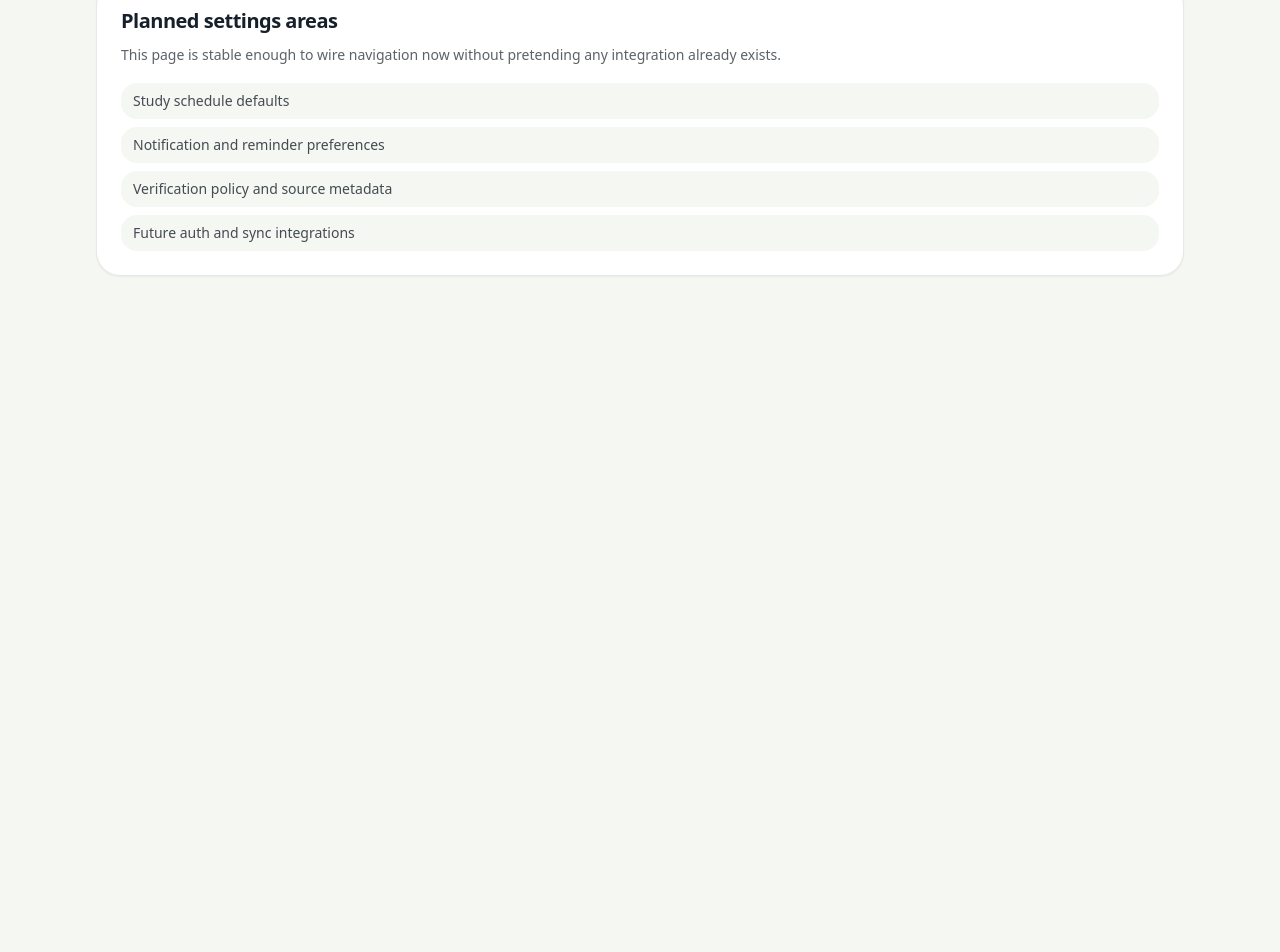
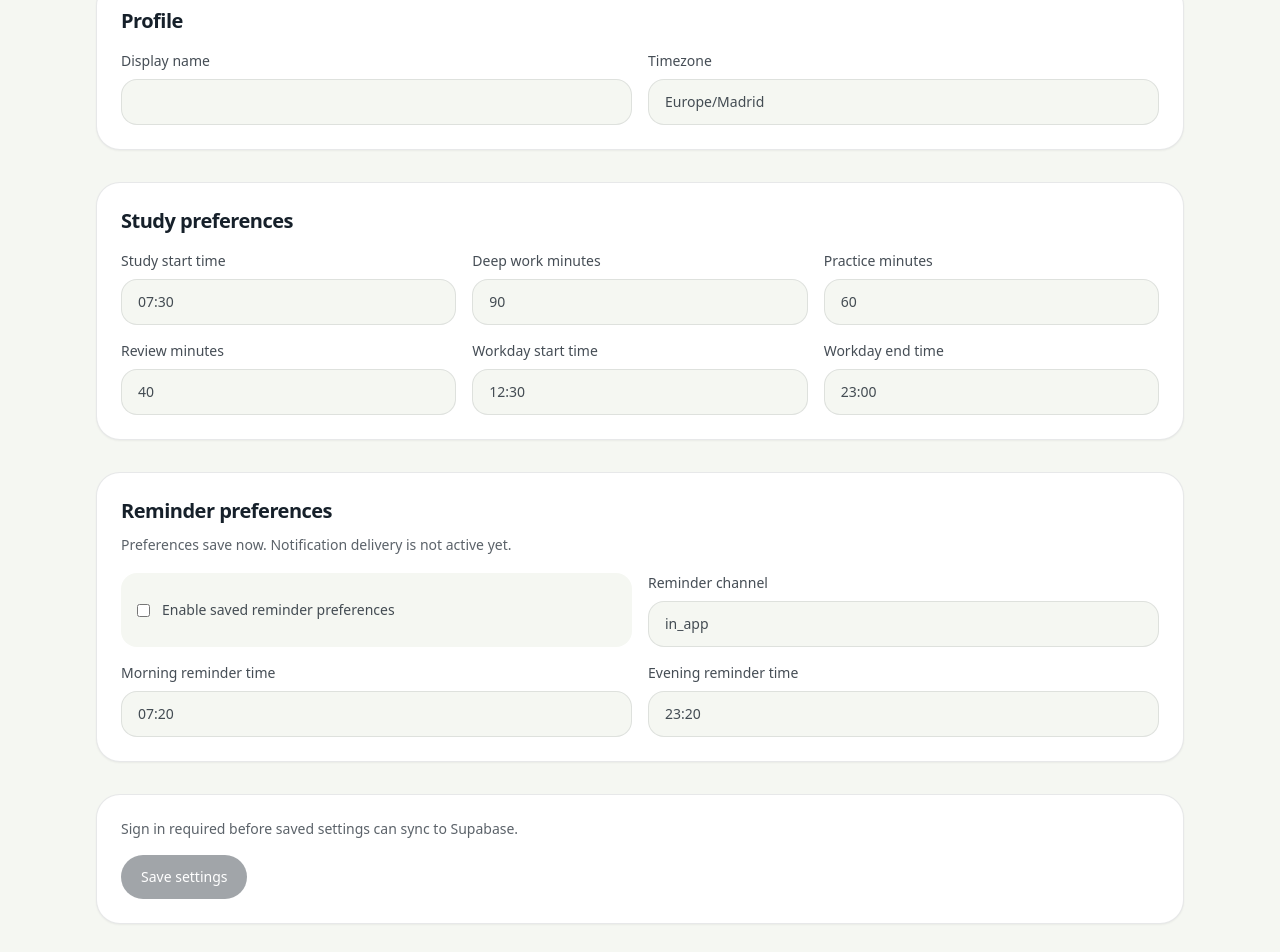
Before and after one commit to deanpm1994/aemet-a1-trainer, a Next.js app in the folder apps/web/: page /settings in a window 1280 px wide. Shown: the part 361-1313 px from the top of the page. Before the commit the page ends 800 px from the top, so only its background shows below. Built offline with nearby package versions, Linux system fonts and the light colour scheme; no server answers.

Commit message:
feat(settings): add supabase-backed settings page

```diff
--- a/apps/web/app/settings/page.tsx
+++ b/apps/web/app/settings/page.tsx
@@ -1,23 +1,105 @@
 import { PageHeader } from "@/components/page-header";
-import { PlaceholderPanel } from "@/components/placeholder-panel";
+import { SettingsForm } from "@/components/settings-form";
+import { SupabaseConfigError, getSupabaseBrowserConfig } from "@/lib/supabase-config";
+import { createSupabaseServerClient, getAuthenticatedUserId } from "@/lib/supabase-server";
+import { buildDefaultUserSettings } from "@/lib/user-settings";
+import { getUserSettings, saveUserSettings } from "@/lib/user-settings-repository";
+import type { UserSettings } from "@/lib/types";
 
-export default function SettingsPage() {
+function parseNumber(value: FormDataEntryValue | null, fallback: number) {
+  const parsed = Number(value);
+  return Number.isInteger(parsed) && parsed > 0 ? parsed : fallback;
+}
+
+type SettingsRepositoryClient = Parameters<typeof getUserSettings>[0];
+
+export default async function SettingsPage() {
+  let persistenceAvailable = true;
+  let canSave = false;
+  let statusMessage = "Sign in required before saved settings can sync to Supabase.";
+  let initialSettings = buildDefaultUserSettings();
+
+  try {
+    getSupabaseBrowserConfig();
+
+    const userId = await getAuthenticatedUserId();
+
+    if (userId) {
+      const client = await createSupabaseServerClient();
+      initialSettings = await getUserSettings(client as SettingsRepositoryClient, userId);
+      canSave = true;
+      statusMessage = "Settings loaded from Supabase. Reminder delivery is still not active.";
+    }
+  } catch (error) {
+    persistenceAvailable = false;
+    statusMessage =
+      error instanceof SupabaseConfigError
+        ? "Supabase settings persistence unavailable until required env vars are configured."
+        : "Unable to load saved settings right now.";
+  }
+
+  async function saveAction(formData: FormData) {
+    "use server";
+
+    const userId = await getAuthenticatedUserId();
+
+    if (!userId) {
+      return {
+        ok: false,
+        message: "Sign in required before saved settings can sync to Supabase.",
+      };
+    }
+
+    const nextSettings: UserSettings = {
+      profile: {
+        displayName: String(formData.get("displayName") ?? ""),
+        timezone: String(formData.get("timezone") ?? "Europe/Madrid"),
+      },
+      studyPreferences: {
+        studyStartTime: String(formData.get("studyStartTime") ?? "07:30"),
+        deepWorkMinutes: parseNumber(formData.get("deepWorkMinutes"), 90),
+        practiceMinutes: parseNumber(formData.get("practiceMinutes"), 60),
+        reviewMinutes: parseNumber(formData.get("reviewMinutes"), 40),
+        workdayStartTime: String(formData.get("workdayStartTime") ?? "12:30"),
+        workdayEndTime: String(formData.get("workdayEndTime") ?? "23:00"),
+      },
+      reminderPreferences: {
+        remindersEnabled: formData.get("remindersEnabled") === "on",
+        reminderChannel: "in_app" as const,
+        morningReminderTime: String(formData.get("morningReminderTime") ?? "") || null,
+        eveningReminderTime: String(formData.get("eveningReminderTime") ?? "") || null,
+      },
+    };
+
+    try {
+      const client = await createSupabaseServerClient();
+      await saveUserSettings(client as SettingsRepositoryClient, userId, nextSettings);
+
+      return {
+        ok: true,
+        message: "Settings saved. Notification delivery still pending future phase.",
+      };
+    } catch {
+      return {
+        ok: false,
+        message: "Could not save settings. Form values remain in place for retry.",
+      };
+    }
+  }
+
   return (
     <div className="space-y-8">
       <PageHeader
         eyebrow="Settings"
-        title="Future configuration placeholder"
-        description="Reserved for account, verification rules, study preferences, reminders, and later integrations such as Supabase Auth, Notion, and Google Calendar."
+        title="Saved study preferences"
+        description="Profile, study defaults, and reminder preferences persist per user when a Supabase-authenticated session exists. Reminder delivery is not active yet."
       />
-      <PlaceholderPanel
-        title="Planned settings areas"
-        description="This page is stable enough to wire navigation now without pretending any integration already exists."
-        bullets={[
-          "Study schedule defaults",
-          "Notification and reminder preferences",
-          "Verification policy and source metadata",
-          "Future auth and sync integrations",
-        ]}
+      <SettingsForm
+        initialSettings={initialSettings}
+        persistenceAvailable={persistenceAvailable}
+        canSave={canSave}
+        statusMessage={statusMessage}
+        onSave={saveAction}
       />
     </div>
   );
--- /dev/null
+++ b/apps/web/components/settings-form.tsx
@@ -0,0 +1,175 @@
+"use client";
+
+import { useState } from "react";
+
+import type { UserSettings } from "@/lib/types";
+
+type SaveResult = {
+  ok: boolean;
+  message: string;
+};
+
+type SettingsFormProps = {
+  initialSettings: UserSettings;
+  persistenceAvailable: boolean;
+  canSave: boolean;
+  statusMessage: string;
+  onSave: (formData: FormData) => Promise<SaveResult>;
+};
+
+export function SettingsForm({
+  initialSettings,
+  persistenceAvailable,
+  canSave,
+  statusMessage,
+  onSave,
+}: SettingsFormProps) {
+  const [message, setMessage] = useState(statusMessage);
+  const [isSaving, setIsSaving] = useState(false);
+
+  return (
+    <form
+      className="space-y-8"
+      action={async (formData) => {
+        setIsSaving(true);
+        const result = await onSave(formData);
+        setMessage(result.message);
+        setIsSaving(false);
+      }}
+    >
+      <section className="rounded-3xl border border-ink/10 bg-white p-6 shadow-sm">
+        <h2 className="text-xl font-semibold tracking-tight text-ink">Profile</h2>
+        <div className="mt-4 grid gap-4 md:grid-cols-2">
+          <label className="space-y-2 text-sm text-ink/80">
+            <span>Display name</span>
+            <input
+              name="displayName"
+              defaultValue={initialSettings.profile.displayName}
+              className="w-full rounded-2xl border border-ink/10 bg-surface px-4 py-3"
+            />
+          </label>
+          <label className="space-y-2 text-sm text-ink/80">
+            <span>Timezone</span>
+            <input
+              name="timezone"
+              defaultValue={initialSettings.profile.timezone}
+              className="w-full rounded-2xl border border-ink/10 bg-surface px-4 py-3"
+            />
+          </label>
+        </div>
+      </section>
+
+      <section className="rounded-3xl border border-ink/10 bg-white p-6 shadow-sm">
+        <h2 className="text-xl font-semibold tracking-tight text-ink">Study preferences</h2>
+        <div className="mt-4 grid gap-4 md:grid-cols-2 xl:grid-cols-3">
+          <label className="space-y-2 text-sm text-ink/80">
+            <span>Study start time</span>
+            <input
+              name="studyStartTime"
+              defaultValue={initialSettings.studyPreferences.studyStartTime}
+              className="w-full rounded-2xl border border-ink/10 bg-surface px-4 py-3"
+            />
+          </label>
+          <label className="space-y-2 text-sm text-ink/80">
+            <span>Deep work minutes</span>
+            <input
+              name="deepWorkMinutes"
+              type="number"
+              defaultValue={initialSettings.studyPreferences.deepWorkMinutes}
+              className="w-full rounded-2xl border border-ink/10 bg-surface px-4 py-3"
+            />
+          </label>
+          <label className="space-y-2 text-sm text-ink/80">
+            <span>Practice minutes</span>
+            <input
+              name="practiceMinutes"
+              type="number"
+              defaultValue={initialSettings.studyPreferences.practiceMinutes}
+              className="w-full rounded-2xl border border-ink/10 bg-surface px-4 py-3"
+            />
+          </label>
+          <label className="space-y-2 text-sm text-ink/80">
+            <span>Review minutes</span>
+            <input
+              name="reviewMinutes"
+              type="number"
+              defaultValue={initialSettings.studyPreferences.reviewMinutes}
+              className="w-full rounded-2xl border border-ink/10 bg-surface px-4 py-3"
+            />
+          </label>
+          <label className="space-y-2 text-sm text-ink/80">
+            <span>Workday start time</span>
+            <input
+              name="workdayStartTime"
+              defaultValue={initialSettings.studyPreferences.workdayStartTime}
+              className="w-full rounded-2xl border border-ink/10 bg-surface px-4 py-3"
+            />
+          </label>
+          <label className="space-y-2 text-sm text-ink/80">
+            <span>Workday end time</span>
+            <input
+              name="workdayEndTime"
+              defaultValue={initialSettings.studyPreferences.workdayEndTime}
+              className="w-full rounded-2xl border border-ink/10 bg-surface px-4 py-3"
+            />
+          </label>
+        </div>
+      </section>
+
+      <section className="rounded-3xl border border-ink/10 bg-white p-6 shadow-sm">
+        <div className="space-y-2">
+          <h2 className="text-xl font-semibold tracking-tight text-ink">Reminder preferences</h2>
+          <p className="text-sm leading-6 text-ink/70">
+            Preferences save now. Notification delivery is not active yet.
+          </p>
+        </div>
+        <div className="mt-4 grid gap-4 md:grid-cols-2">
+          <label className="flex items-center gap-3 rounded-2xl bg-surface px-4 py-3 text-sm text-ink/80">
+            <input
+              name="remindersEnabled"
+              type="checkbox"
+              defaultChecked={initialSettings.reminderPreferences.remindersEnabled}
+            />
+            <span>Enable saved reminder preferences</span>
+          </label>
+          <label className="space-y-2 text-sm text-ink/80">
+            <span>Reminder channel</span>
+            <input
+              name="reminderChannel"
+              defaultValue={initialSettings.reminderPreferences.reminderChannel}
+              readOnly
+              className="w-full rounded-2xl border border-ink/10 bg-surface px-4 py-3"
+            />
+          </label>
+          <label className="space-y-2 text-sm text-ink/80">
+            <span>Morning reminder time</span>
+            <input
+              name="morningReminderTime"
+              defaultValue={initialSettings.reminderPreferences.morningReminderTime ?? ""}
+              className="w-full rounded-2xl border border-ink/10 bg-surface px-4 py-3"
+            />
+          </label>
+          <label className="space-y-2 text-sm text-ink/80">
+            <span>Evening reminder time</span>
+            <input
+              name="eveningReminderTime"
+              defaultValue={initialSettings.reminderPreferences.eveningReminderTime ?? ""}
+              className="w-full rounded-2xl border border-ink/10 bg-surface px-4 py-3"
+            />
+          </label>
+        </div>
+      </section>
+
+      <div className="rounded-3xl border border-ink/10 bg-white p-6 shadow-sm">
+        <p className="text-sm text-ink/70">{message}</p>
+        <button
+          type="submit"
+          disabled={!persistenceAvailable || !canSave || isSaving}
+          className="mt-4 rounded-full bg-ink px-5 py-3 text-sm font-medium text-white disabled:cursor-not-allowed disabled:bg-ink/40"
+        >
+          {isSaving ? "Saving..." : "Save settings"}
+        </button>
+      </div>
+    </form>
+  );
+}
--- a/apps/web/lib/user-settings-repository.ts
+++ b/apps/web/lib/user-settings-repository.ts
@@ -7,25 +7,16 @@ import {
 } from "./user-settings";
 
 type UserSettingsTableClient = {
-  from: (table: string) => {
-    select: (columns: string) => {
-      eq: (column: string, value: string) => {
-        maybeSingle: () => Promise<{ data: UserSettingsRow | null; error: Error | null }>;
-      };
-    };
-    upsert: (
-      values: Record<string, unknown>,
-      options: { onConflict: string },
-    ) => Promise<{ error: Error | null }>;
-  };
+  from: (table: string) => any;
 };
 
 export async function getUserSettings(client: UserSettingsTableClient, userId: string) {
-  const { data, error } = await client
+  const query = client
     .from("user_settings")
     .select("*")
     .eq("user_id", userId)
     .maybeSingle();
+  const { data, error } = await query;
 
   if (error) {
     throw error;
@@ -40,7 +31,8 @@ export async function saveUserSettings(
   settings: UserSettings,
 ) {
   const payload = mapUserSettingsToRowInput(userId, settings);
-  const { error } = await client.from("user_settings").upsert(payload, { onConflict: "user_id" });
+  const upsertQuery = client.from("user_settings").upsert(payload, { onConflict: "user_id" });
+  const { error } = await upsertQuery;
 
   if (error) {
     throw error;
```
